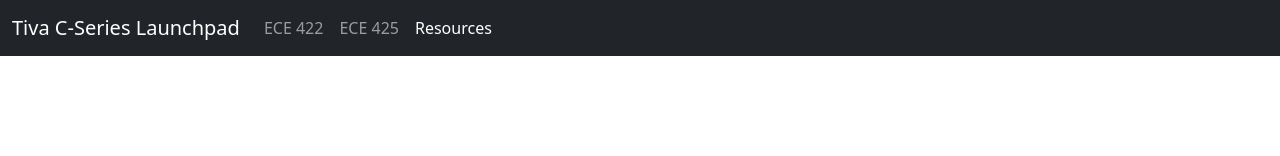
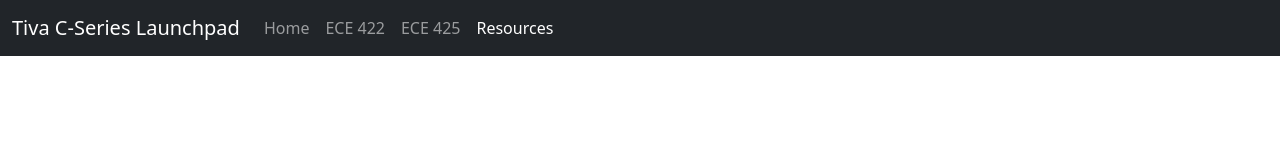
Before and after one commit to csun-ece-mars/tiva-cseries-launchpad-resources, a plain HTML site: page index.html in a window 1280 px wide. Shown: the top 156 px of the page. Drawn offline with nearby package versions, Linux system fonts and the light colour scheme.

Commit message:
added home to navbar wiht link to root html

```diff
--- a/index.html
+++ b/index.html
@@ -23,6 +23,9 @@
             </button>
             <div class="collapse navbar-collapse" id="navbarNav">
                 <ul class="navbar-nav">
+                    <li class="nav-item">
+                        <a class="nav-link" href="https://csun-ece-mars.github.io/">Home</a>
+                    </li>
                     <li class="nav-item">
                         <a class="nav-link" href="#">ECE 422</a>
                     </li>
```
